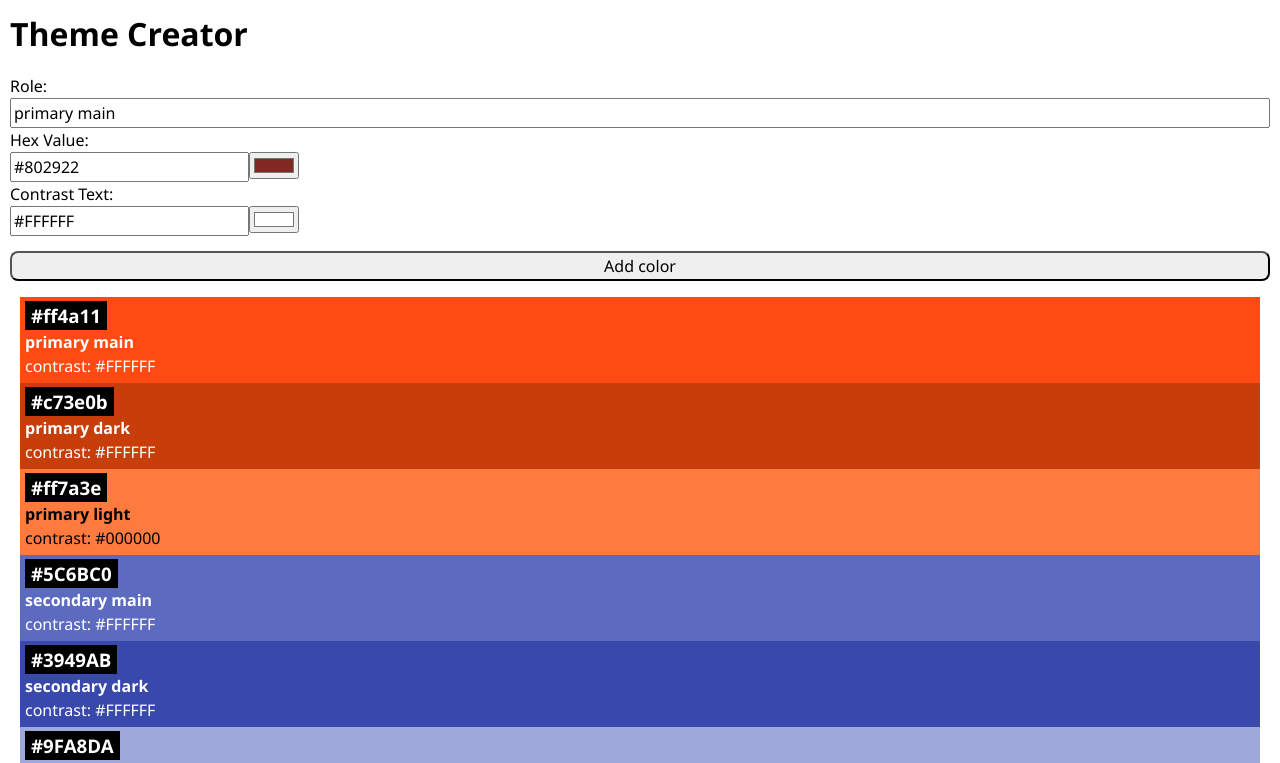
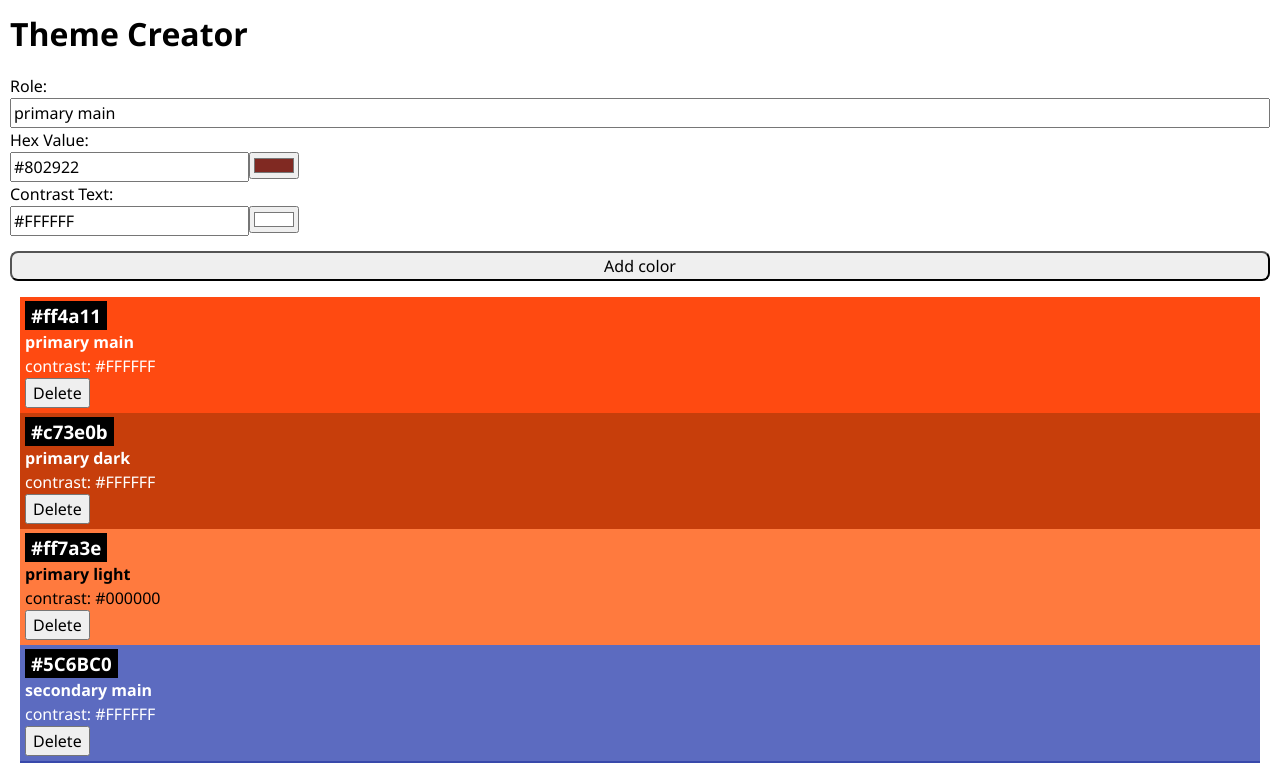
Before and after one commit to johanna-winter/color-theme-creator-app, a React (Vite) app: page / in a window 1280 px wide. Shown: the top 763 px of the page. Built offline with nearby package versions, Linux system fonts and the light colour scheme.

Commit message:
add delete button and handler

```diff
--- a/src/App.jsx
+++ b/src/App.jsx
@@ -12,13 +12,30 @@ function App() {
     console.log("New color: ", newColorWithId);
     setColors([newColorWithId, ...colors]);
   }
+  function handleDeleteColor(id) {
+    const updatedColors = colors.filter((color) => color.id !== id);
+    console.log(`This color with ${id} will be deleted.`);
+    setColors(updatedColors);
+  }
   return (
     <>
       <h1>Theme Creator</h1>
       <ColorForm onAddColor={handleAddColor} />
+      <ul className="color-card__list">
+        {colors.map((color) => (
+          <li className="color-card__list-item">
+            <Color
+              key={color.id}
+              color={color}
+              onDelete={() => handleDeleteColor(color.id)}
+            />
+          </li>
+        ))}
+      </ul>
+      {/* <Color
       {colors.map((color) => {
         return <Color key={color.id} color={color} />;
-      })}
+      })}/> */}
     </>
   );
 }
--- a/src/Components/Color/Color.css
+++ b/src/Components/Color/Color.css
@@ -9,3 +9,10 @@
   background: black;
   color: white;
 }
+
+.color-card__list {
+  padding-left: 0px;
+}
+.color-card__list-item {
+  list-style: none;
+}
--- a/src/Components/Color/Color.jsx
+++ b/src/Components/Color/Color.jsx
@@ -1,6 +1,6 @@
 import "./Color.css";
 
-export default function Color({ color }) {
+export default function Color({ color, onDelete }) {
   return (
     <div
       className="color-card"
@@ -12,6 +12,9 @@ export default function Color({ color }) {
       <h3 className="color-card-headline">{color.hex}</h3>
       <h4>{color.role}</h4>
       <p>contrast: {color.contrastText}</p>
+      <button type="submit" onClick={onDelete}>
+        Delete
+      </button>
     </div>
   );
 }
```
